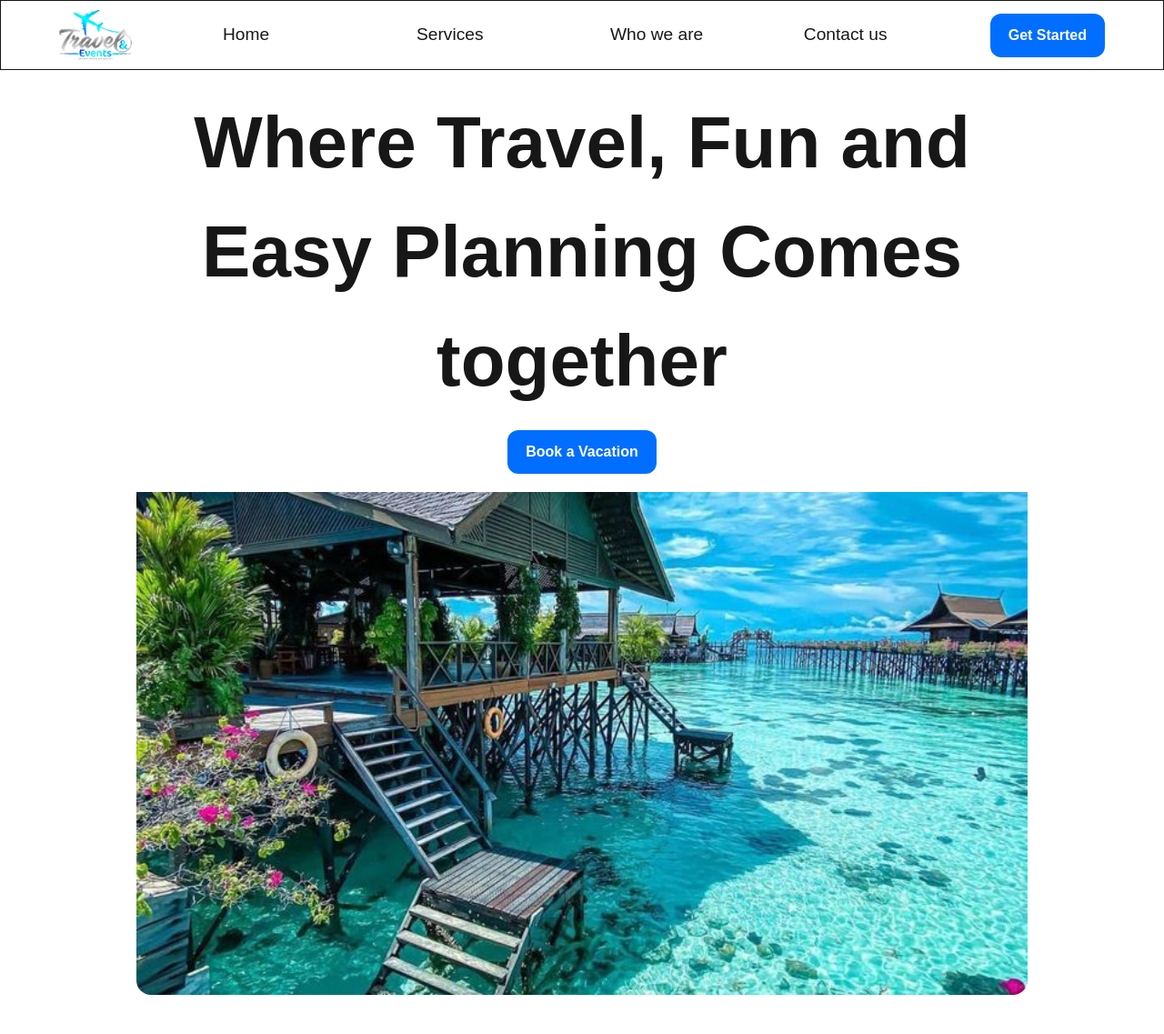
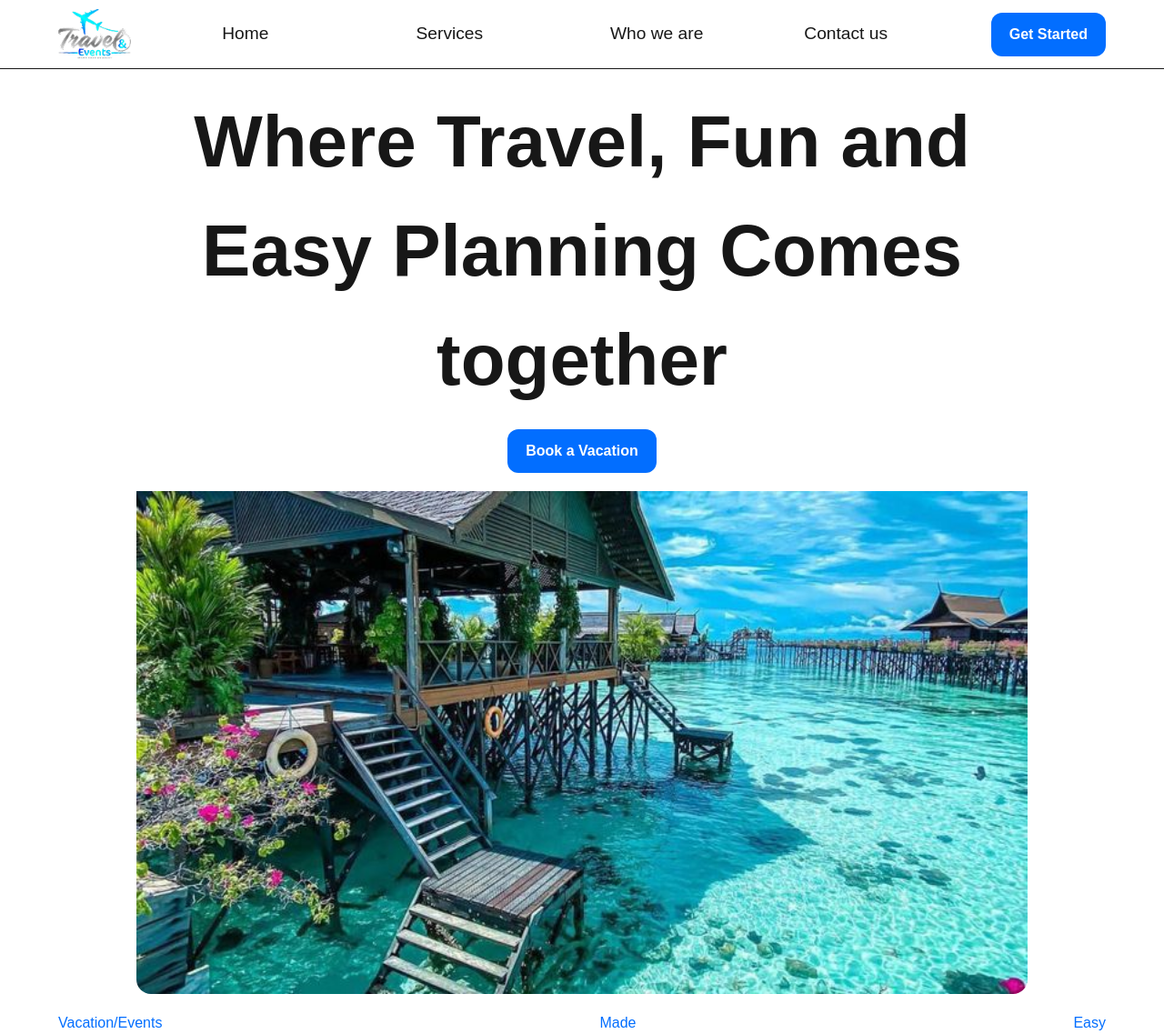
Before and after one commit to TheEldaps/Travel-Events, a Next.js app: page / in a window 1280 px wide. Shown: the whole page at 91% size. Before the commit the page ends 1094 px from the top, so only its background shows below. Built offline with nearby package versions, Linux system fonts and the light colour scheme.

Commit message:
Add About section

```diff
--- /dev/null
+++ b/app/components/AboutSection.tsx
@@ -0,0 +1,14 @@
+import React from 'react'
+
+export default function AboutSection() {
+  return (
+    <section>
+<div>
+    <h2>About Us</h2>
+    <p>Travel & Events Made Easy by Nicky is a full-service travel and event planning company specializing in unforgettable group vacations, seamless destination experiences, and beautifully coordinated events. Founded and led by Nickia Fulton, a passionate travel expert and event coordinator, the company focuses on creating stress-free, personalized experiences that bring people together through travel, celebration, and connection. With 15+ years of travel and event planning experience 20 + group trips and 100+ special events including weddings, anniversaries, We are Known for blending luxury, fun, affordability, and connection in every experience</p>
+</div>
+<div></div>
+
+    </section>
+  )
+}
--- a/app/components/HeroSection.tsx
+++ b/app/components/HeroSection.tsx
@@ -17,6 +17,7 @@ export default function HeroSection() {
         alt="hero section image"
         className="mt-5 rounded-b-2xl block mx-auto w-[85%] h-auto"
       />
+      <p className='flex justify-between pt-[20px] text-[#026EFF]'><span>Vacation/Events</span><span>Made</span><span>Easy</span></p>
     </section>
   );
 }
--- a/app/components/Nav.tsx
+++ b/app/components/Nav.tsx
@@ -14,7 +14,7 @@ export default function Nav() {
   }
 
   return (
-    <header className={`px-[5%] w-full bg-white pt-2.5 border ${navState? 'block' : 'sticky top-0 '}`}>
+    <header className={`px-[5%] w-full bg-white pt-2.5 border-b ${navState? 'block' : 'sticky top-0 '}`}>
       <nav className="flex justify-between items-center  mb-2.5 ">
         <Image
           src={Logo}
```
Also changed, not shown: public/AboutImg1.png (added), public/AboutImg2.png (added).
